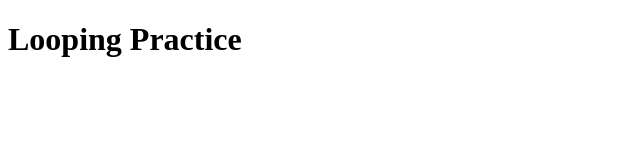
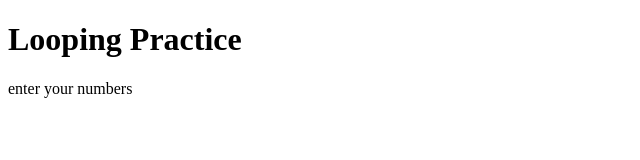
Before and after one commit to diegosalazar343/practice-looping, a plain HTML site: page index.html in a window 1280 px wide. Shown: the whole page, without its empty margins (0-640 px from the left). Drawn offline with Linux system fonts and the light colour scheme.

Commit message:
fix java code

```diff
--- a/index.html
+++ b/index.html
@@ -8,6 +8,7 @@
   <body>
     <div class="container">
       <h1>Looping Practice</h1>
+      <p>enter your numbers</p>
     </div>
   </body>
 </html>
```
